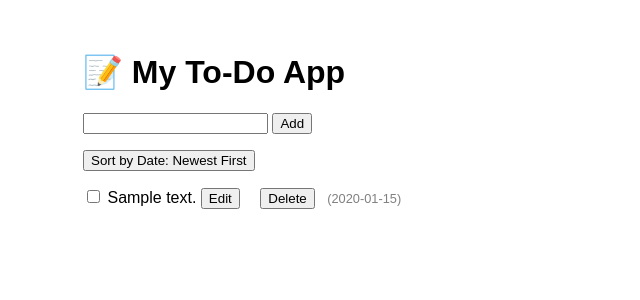
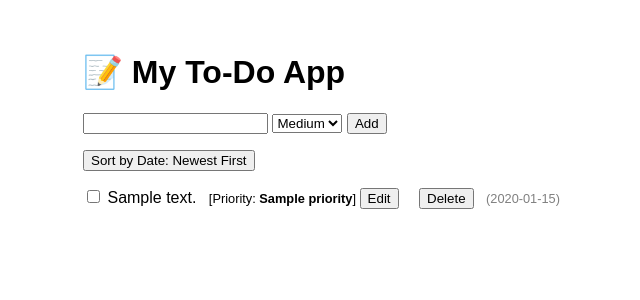
Before and after one commit to ricky-lhy/Todo-list-flask, a Flask app: template templates/index.html in a window 1280 px wide. Shown: the top 300 px of the page, without its empty margins (257-897 px from the left). Run offline with Flask 3, Linux system fonts and the light colour scheme; the template is opened without the code that fills it: most values are stand-ins (such as "Sample title", 1, 10 or a date in 2020).

Commit message:
added priority

```diff
--- a/app.py
+++ b/app.py
@@ -23,18 +23,21 @@ def save_tasks(tasks):
 def index():
     tasks = load_tasks()
     sort_order = request.args.get('sort', 'desc')
-    tasks.sort(key=lambda t: (t['done'], datetime.fromisoformat(t['created_at']).timestamp() * (-1 if sort_order == 'desc' else 1)))
+    tasks.sort(key=lambda t: (t['done'],
+    datetime.fromisoformat(t['created_at']).timestamp() * (-1 if sort_order == 'desc' else 1)))
     return render_template('index.html', tasks=enumerate(tasks), sort_order=sort_order)
 
 @app.route('/add', methods=['POST'])
 def add():
     tasks = load_tasks()
     task_content = request.form.get('task')
+    priority = request.form.get('priority', 'Medium')
     if task_content:
         tasks.append({
             'content': task_content,
             'done': False,
-            'created_at': datetime.now().isoformat()
+            'created_at': datetime.now().isoformat(),
+            'priority': priority
         })
         save_tasks(tasks)
     return redirect(url_for('index'))
--- a/templates/index.html
+++ b/templates/index.html
@@ -5,6 +5,11 @@
 {% block content %}
 <form action="/add" method="POST">
     <input type="text" name="task" required>
+    <select name="priority" required>
+        <option value="Low">Low</option>
+        <option value="Medium" selected>Medium</option>
+        <option value="High">High</option>
+    </select>
     <button type="submit">Add</button>
 </form>
 <form method="get" style="margin-bottom: 1rem;">
@@ -30,6 +35,9 @@
             <span class="{% if task.done %}done{% endif %}">
                 {{ task.content }}
             </span>
+            <small style="margin-left: 0.5rem; font-size: 0.8rem;">
+                [Priority: <strong>{{ task.priority }}</strong>]
+            </small>
             <form method="get" action="/" style="display:inline;">
                 <input type="hidden" name="edit" value="{{ idx }}">
                 <button type="submit">Edit</button>
```
